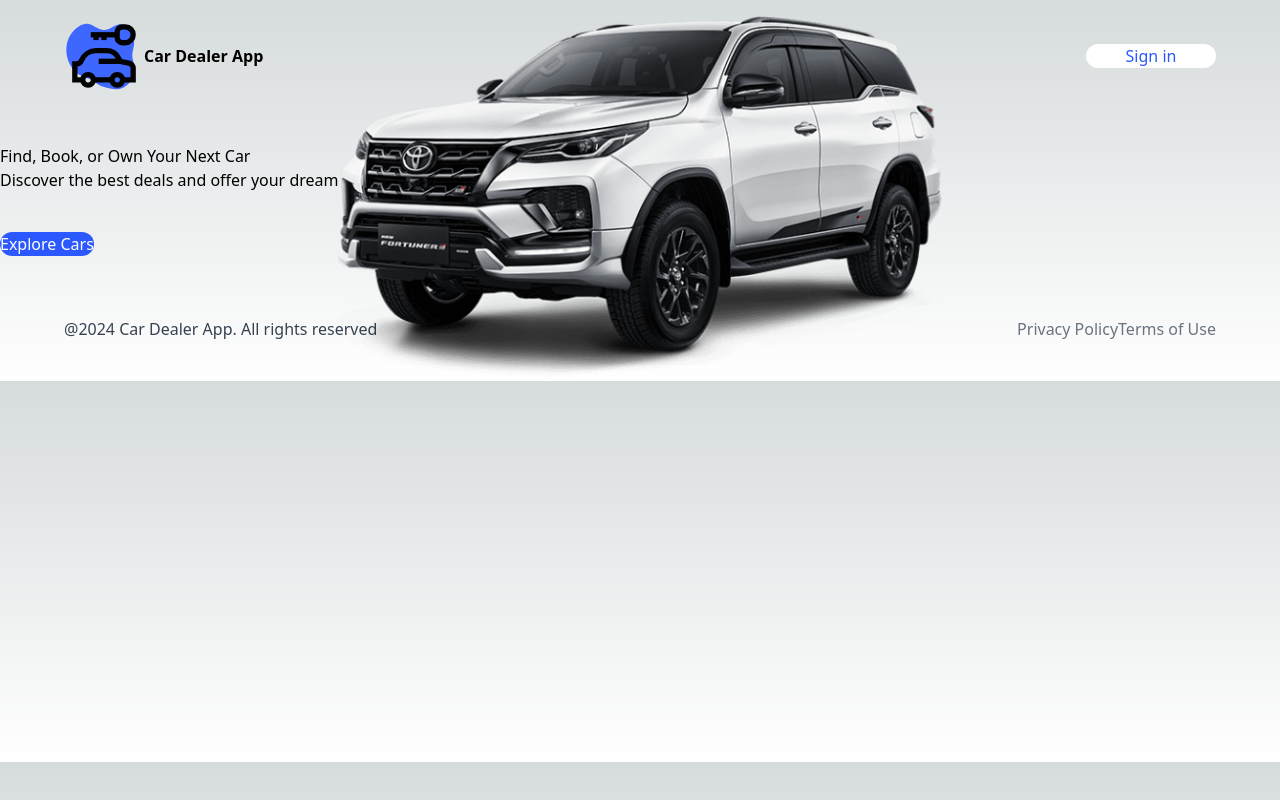
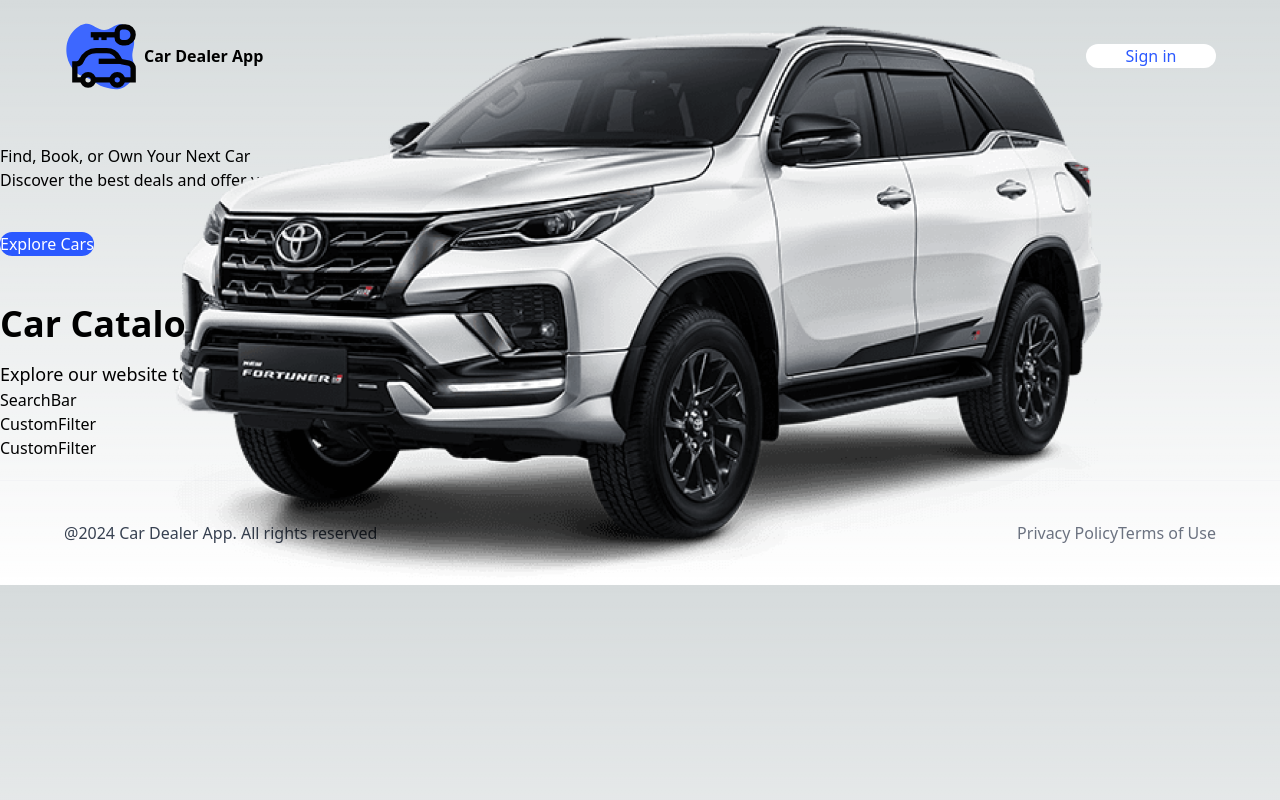
Before and after one commit to Kauanedev/car-dealer-app, a Next.js app: page / in a window 1280 px wide. Built offline with nearby package versions, Linux system fonts and the light colour scheme.

Commit message:
feat: create search bar + custom filter

```diff
--- a/app/page.tsx
+++ b/app/page.tsx
@@ -1,10 +1,30 @@
 import Image from "next/image";
 import { Hero } from "../components";
+import SearchBar from "../components/SearchBar";
+import CustomFilter from "../components/CustomFilter";
 
 export default function Home() {
   return (
     <main className="overflow-hidden">
-     <Hero/>
+      <Hero />
+
+      <div className="mt-12 padding-x padding-y max-width">
+        <div className="home__text-container">
+          <h1 className="text-4xl font-extrabold mb-4">Car Cataloge</h1>
+          <p className="text-lg">
+            Explore our website to learn more about our products and services.
+          </p>
+        </div>
+
+        <div className="home__filters">
+          <SearchBar />
+
+          <div className="home__filter-container">
+            <CustomFilter title="fuel" />
+            <CustomFilter title="year" />
+          </div>
+        </div>
+      </div>
     </main>
   );
 }
--- /dev/null
+++ b/components/CustomFilter.tsx
@@ -0,0 +1,7 @@
+import React from "react";
+
+const CustomFilter = () => {
+  return <div>CustomFilter</div>;
+};
+
+export default CustomFilter;
--- /dev/null
+++ b/components/SearchBar.tsx
@@ -0,0 +1,7 @@
+import React from "react";
+
+const SearchBar = () => {
+  return <div>SearchBar</div>;
+};
+
+export default SearchBar;
--- a/components/index.ts
+++ b/components/index.ts
@@ -2,5 +2,7 @@
 import CustomButton from "./CustomButton";
 import Navbar from "./Navbar";
 import Footer from "./Footer";
+import SearchBar from "./SearchBar";
+import CustomFilter from "./CustomFilter";
 
-export { Hero, CustomButton, Navbar, Footer };
+export { Hero, CustomButton, Navbar, Footer, SearchBar, CustomFilter };
```
